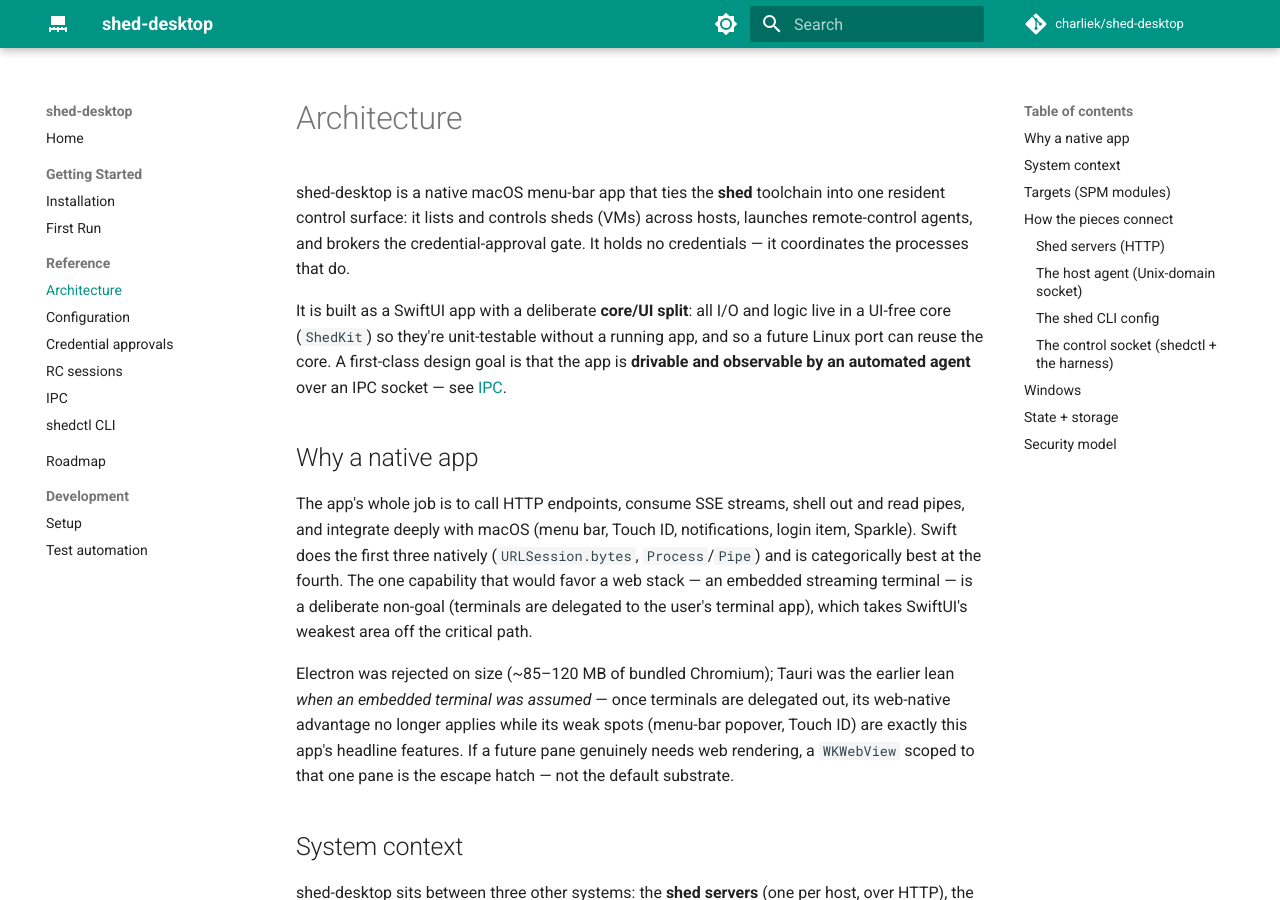
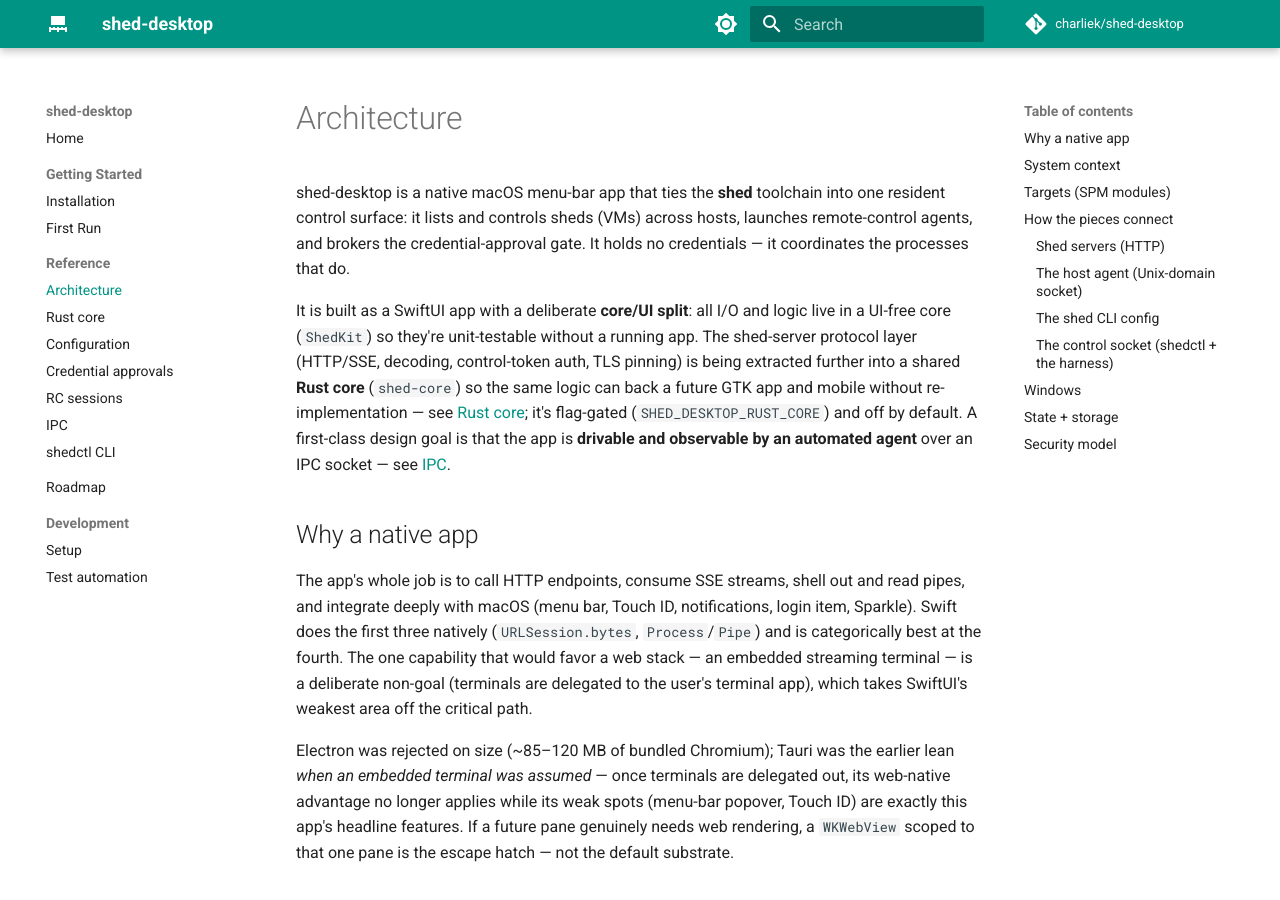
Before and after one commit to charliek/shed-desktop, an MkDocs documentation site: the page built from docs/reference/architecture.md, in a window 1280 px wide and 900 px high. Built offline with MkDocs 1.6.1 and Material for MkDocs 9.7.7, drawn with Linux system fonts in a browser that asks for light colours; comment, search, counter and statistics services are not loaded; some of the changed text lies outside the part shown.

Commit message:
chore(core): M5 — CI parity leg + Rust-core docs (Phase 1 complete)
CI now runs the e2e suite against both backends: a second leg with
SHED_DESKTOP_RUST_CORE=1 (wait_alive asserts identify.core=rust, so a silent
Swift fallback fails rather than passing a false-green parity run). Add
docs/reference/rust-core.md (+ nav) and an architecture.md pointer; mark the
Phase 1 plan implemented.

The flag stays OFF by default — Phase 1 ships the Rust core alongside the Swift
path for parity, not as the default. Deferred: a byte-level golden-JSON
cross-backend diff and a release binary-size/cold-launch budget check.

Co-Authored-By: Claude Opus 4.8 (1M context) <noreply@anthropic.com>
Claude-Session: https://claude.ai/code/session_01PneTnYtnzzNzpFLQxU7X2U

```diff
--- a/docs/reference/architecture.md
+++ b/docs/reference/architecture.md
@@ -6,9 +6,12 @@ remote-control agents, and brokers the credential-approval gate. It holds no cre
 it coordinates the processes that do.
 
 It is built as a SwiftUI app with a deliberate **core/UI split**: all I/O and logic live in
-a UI-free core (`ShedKit`) so they're unit-testable without a running app, and so a future
-Linux port can reuse the core. A first-class design goal is that the app is **drivable and
-observable by an automated agent** over an IPC socket — see [IPC](ipc.md).
+a UI-free core (`ShedKit`) so they're unit-testable without a running app. The shed-server
+protocol layer (HTTP/SSE, decoding, control-token auth, TLS pinning) is being extracted
+further into a shared **Rust core** (`shed-core`) so the same logic can back a future GTK
+app and mobile without re-implementation — see [Rust core](rust-core.md); it's flag-gated
+(`SHED_DESKTOP_RUST_CORE`) and off by default. A first-class design goal is that the app is
+**drivable and observable by an automated agent** over an IPC socket — see [IPC](ipc.md).
 
 ## Why a native app
 
--- a/mkdocs.yml
+++ b/mkdocs.yml
@@ -93,6 +93,7 @@ nav:
       - First Run: getting-started/first-run.md
   - Reference:
       - Architecture: reference/architecture.md
+      - Rust core: reference/rust-core.md
       - Configuration: reference/configuration.md
       - Credential approvals: reference/approvals.md
       - RC sessions: reference/rc-sessions.md
```
Also changed, not shown: docs/reference/rust-core.md (added, +70 -0 lines), plans/phase-1-rust-core.md (+1 -1 lines), 1 other file.
